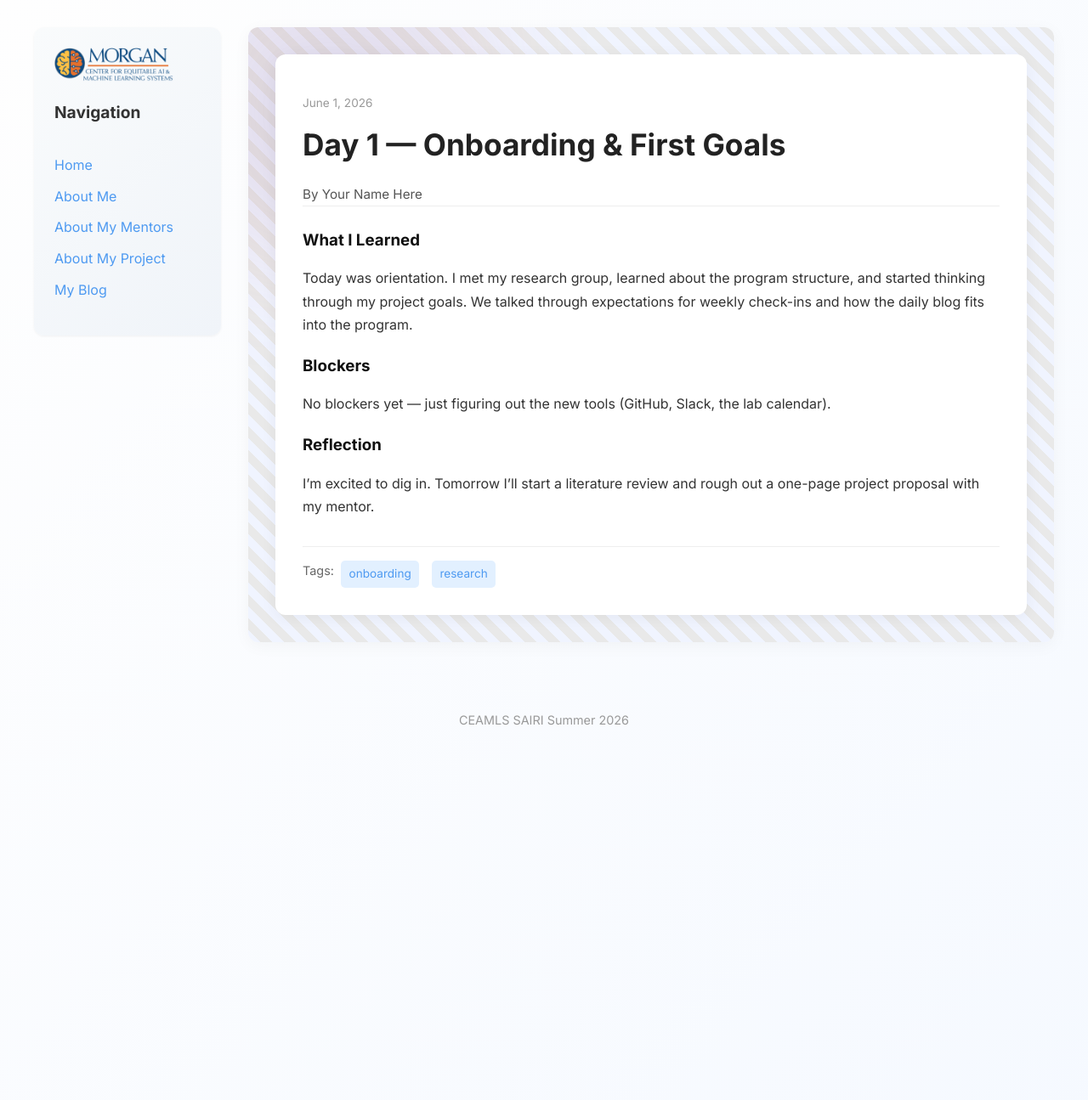
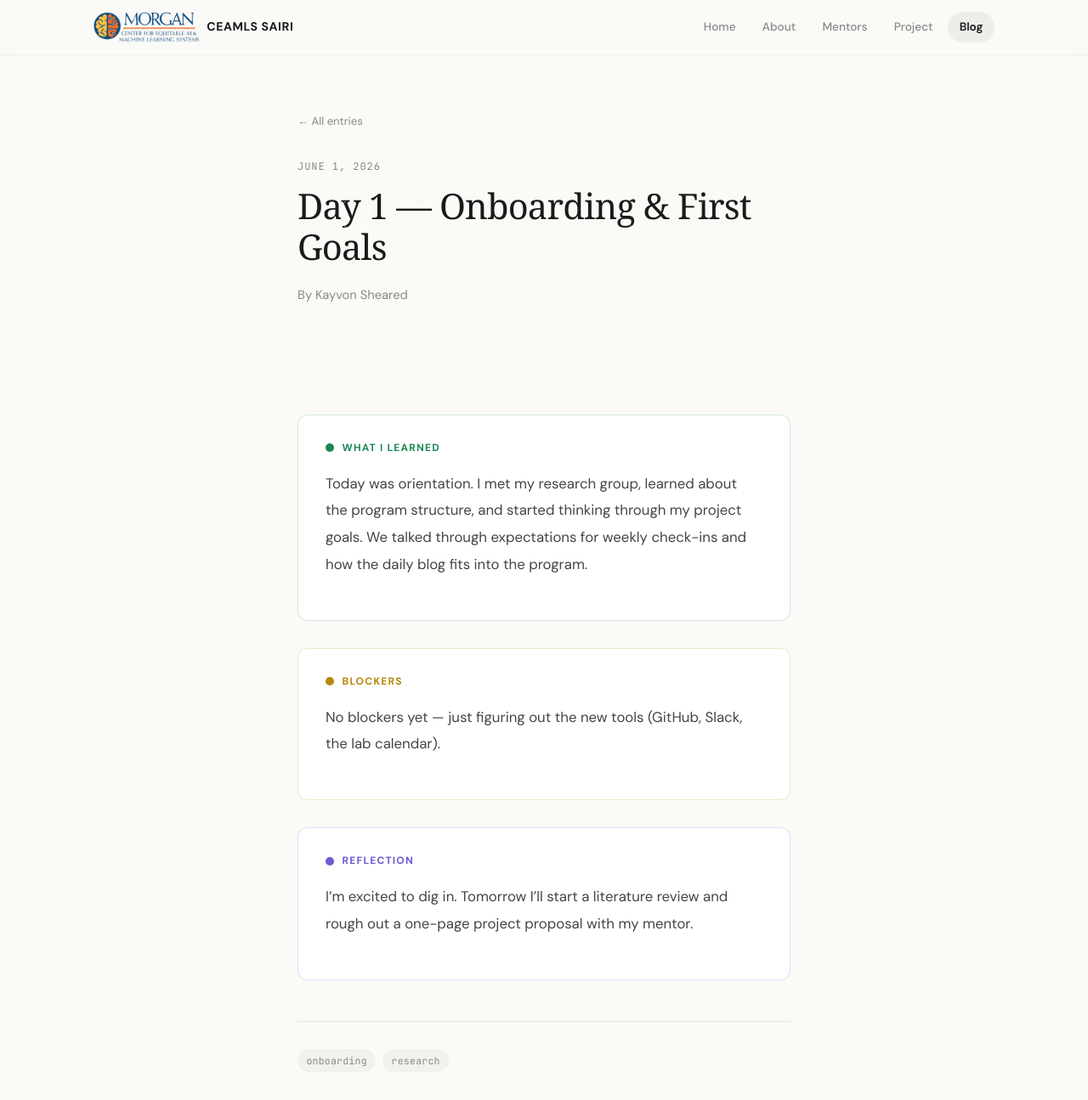
Before and after one commit to shearedk/shearedkceamls26.github.io, a Jekyll site: the page built from _posts/2026-06-01-day-1.md, in a window 1280 px wide and 1400 px high. Shown: the top 1295 px of the window at 85% size. Built offline with Jekyll 4.4.1, drawn with Linux system fonts in a browser that asks for light colours; some web fonts are replaced.

Commit message:
Update _config.yml

```diff
--- a/_config.yml
+++ b/_config.yml
@@ -4,11 +4,11 @@
 # =====================================================
 
 # ----- Identity (shown in SEO + browser tab) -----
-title: Your Name Here                              # <- your name
-author: Your Name Here                             # <- your name (shown as post byline)
+title: Kayvon Sheared                             # <- your name
+author: Kayvon Sheared                           # <- your name (shown as post byline)
 description: My CEAMLS SAIRI Summer Research Site  # <- short site tagline
 email:                                             # <- (optional) contact email for SEO
-url: https://your-username.github.io               # <- your final site URL (canonical SEO links)
+url: https://shearedkceamls26.github.io               # <- your final site URL (canonical SEO links)
 lang: en-US
 
 # ----- Branding (program-wide; rarely changes) -----
@@ -24,7 +24,7 @@ logo_on_dark:  /assets/images/logo-on-dark.png
 # ----- Theme selection -----
 # Choose one of: minimal | premium | fresh | signal
 # See README.md for screenshots of each theme.
-theme_name: minimal
+theme_name: premium
 
 # ----- Site behavior -----
 show_downloads: false
```
